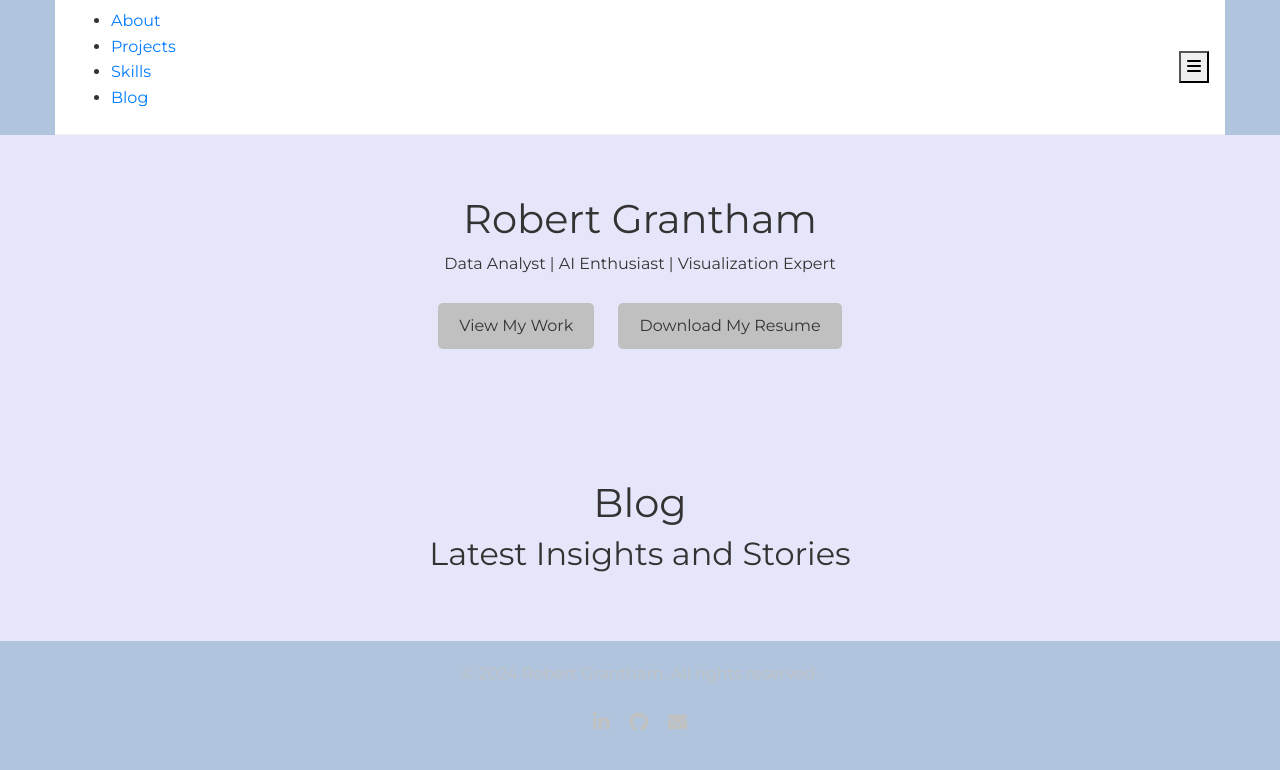
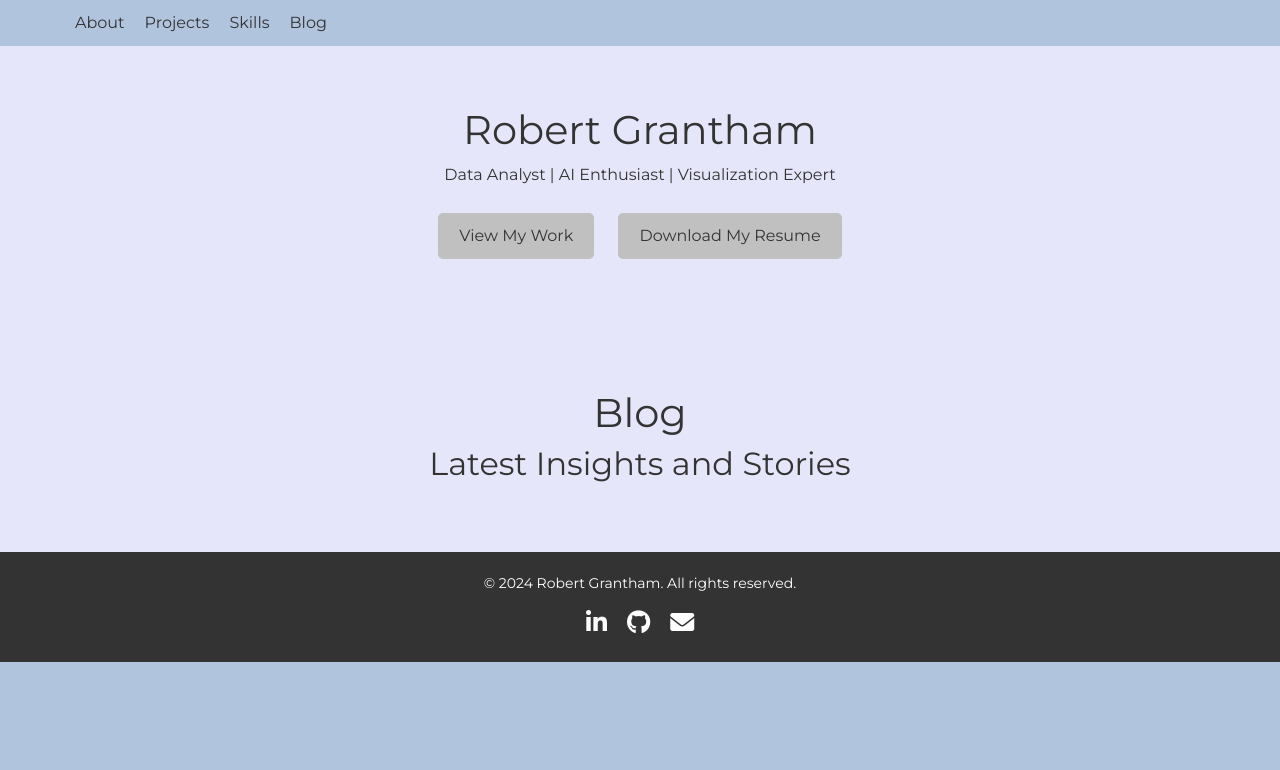
Before and after one commit to rgrantham82/rgrantham82.github.io, a Jekyll site: the page built from blog.html, in a window 1280 px wide. Shown: the top 770 px of the page. Built offline with Jekyll 4.4.1, drawn with Linux system fonts in a browser that asks for light colours; nearby versions of some CDN libraries.

Commit message:
Update styles.css

```diff
--- a/assets/css/styles.css
+++ b/assets/css/styles.css
@@ -43,16 +43,71 @@ body {
   background-color: #ff9900; /* Darker orange on hover */
 }
 
-/* Navbar (Bootstrap will handle most of the styling) */
+/* Navbar */
 .navbar {
-  background-color: #fff; /* Set by Bootstrap */
-  border-bottom: 1px solid #eee; /* Set by Bootstrap */
+    display: flex;
+    justify-content: space-between;
+    align-items: center;
+    padding: 10px 0;
+    position: relative; /* Ensure relative positioning for absolute dropdown */
 }
 
-.navbar a.logo {
-  font-weight: 700;
+.nav-links {
+    list-style: none;
+    padding: 0;
+    margin: 0;
+    display: flex;
+}
+
+.nav-links li {
+    margin-left: 20px;
+}
+
+.nav-links li a {
     text-decoration: none;
     color: #333;
+    transition: color 0.3s ease;
+}
+
+.nav-links li a:hover {
+    color: #ffcc00;
+}
+
+.navbar-toggle {
+    display: none; /* Initially hide on larger screens */
+    background: none;
+    border: none;
+    cursor: pointer;
+    padding: 5px;
+    position: absolute; /* Position toggle button absolutely */
+    top: 10px;
+    right: 10px;
+}
+
+@media (max-width: 768px) {
+    .navbar-toggle {
+        display: block; /* Display toggle button on smaller screens */
+    }
+
+    .nav-links {
+        display: none; /* Hide nav links by default on small screens */
+        position: absolute;
+        top: 100%; /* Adjust dropdown position */
+        left: 0;
+        width: 100%;
+        background-color: #fff; /* Optional: Set background color for dropdown */
+        padding: 10px 0;
+        box-shadow: 0 4px 6px rgba(0,0,0,0.1); /* Optional: Add shadow */
+    }
+
+    .nav-links.is-active {
+        display: flex; /* Show nav links when is-active class is added */
+        flex-direction: column;
+    }
+
+    .nav-links li {
+        margin: 10px 0; /* Optional: Adjust list item margin */
+    }
 }
 
 /* About Section */
@@ -169,37 +224,38 @@ body {
 
 /* Footer */
 footer {
-  background-color: var(--primary-color); /* Use serene sky blue */
-  color: var(--accent-color); /* Silver text color */
+    background-color: #333;
+    color: #fff;
     text-align: center;
     padding: 20px 0;
 }
 
 footer p {
     margin: 0;
+    font-size: 14px; /* Adjust font size for better readability */
 }
 
-footer .social-icons {
+.social-icons {
     list-style: none;
     padding: 0;
-  margin: 20px 0 0;
+    margin: 10px 0 0; /* Adjust margin for better spacing */
     display: flex;
-  justify-content: center;
+    justify-content: center; /* Center align icons */
 }
 
-footer .social-icons li {
+.social-icons li {
     margin: 0 10px;
 }
 
-footer .social-icons li a {
-  color: var(--accent-color); /* Silver social icon color */
-  font-size: 1.2em;
+.social-icons li a {
+    color: #fff;
+    font-size: 1.5em; /* Adjust icon size */
     text-decoration: none;
     transition: color 0.3s ease;
 }
 
-footer .social-icons li a:hover {
-  color: #ffcc00; /* Darker yellow on hover */
+.social-icons li a:hover {
+    color: #ffcc00;
 }
 
 /* Add smooth transitions */
```
Lines whose indentation alone changed are shown as unchanged.
